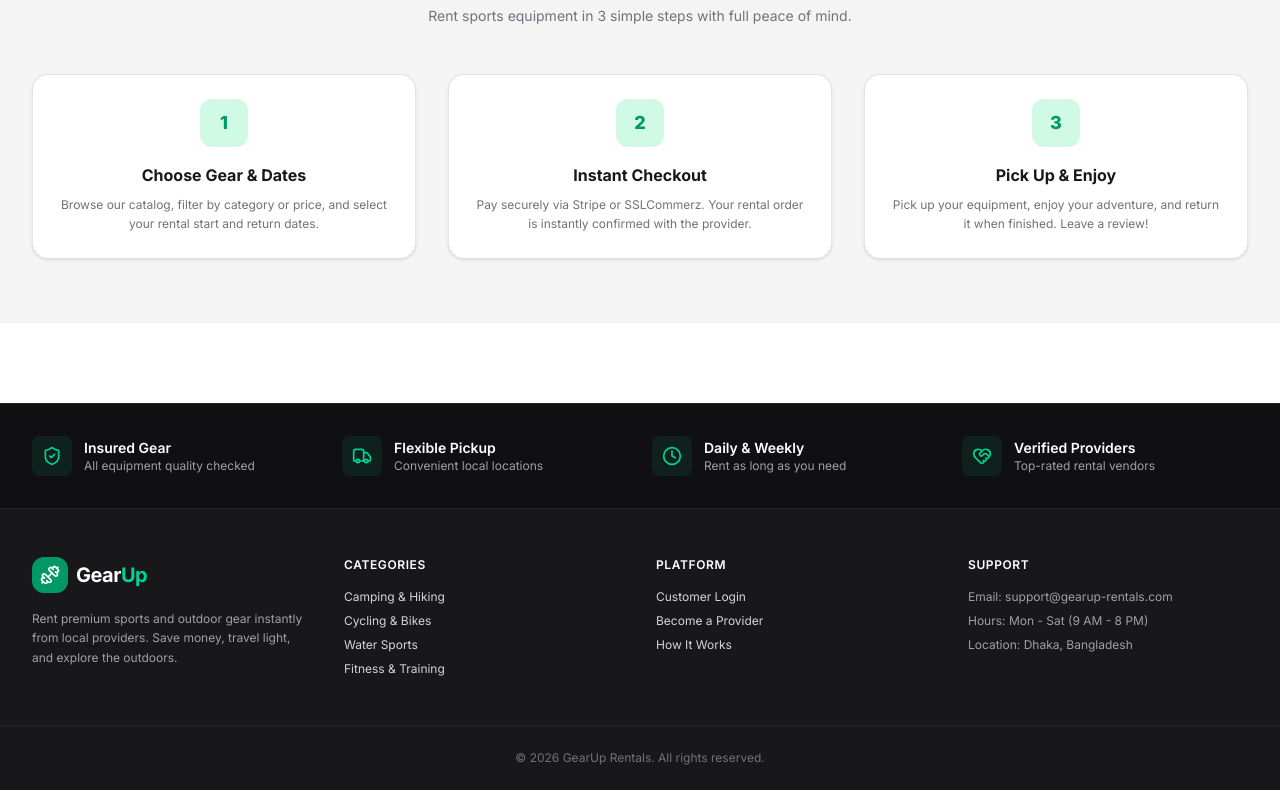
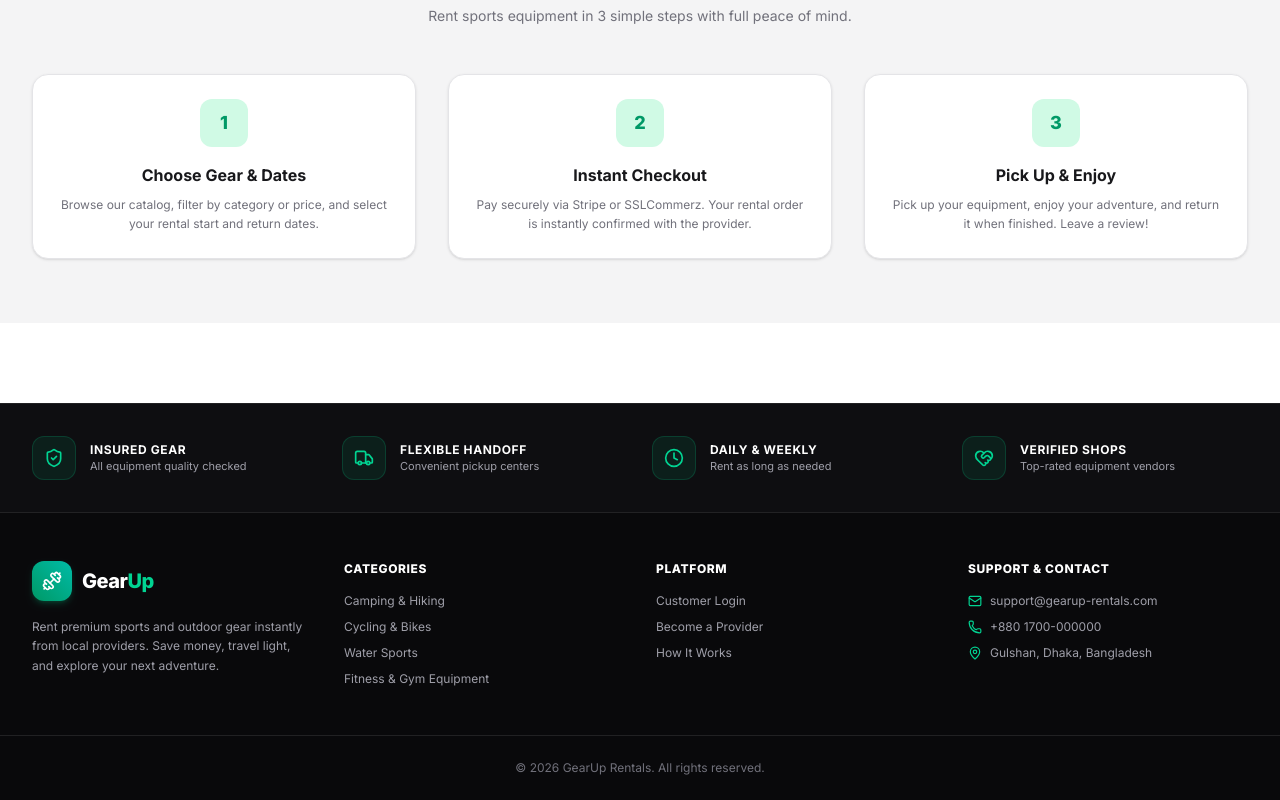
Before and after one commit to MaestroDev-H/B7A5, a Next.js app: page / in a window 1280 px wide. Shown: the part 1921-2721 px from the top of the page. Built offline with nearby package versions, Linux system fonts and the light colour scheme; no server answers.

Commit message:
Add Footer component with trust badges, quick links, and support details

```diff
--- a/src/components/layout/footer.tsx
+++ b/src/components/layout/footer.tsx
@@ -1,98 +1,98 @@
 import React from "react";
 import Link from "next/link";
-import { Dumbbell, ShieldCheck, Truck, Clock, HeartHandshake } from "lucide-react";
+import { Dumbbell, ShieldCheck, Truck, Clock, HeartHandshake, Mail, Phone, MapPin } from "lucide-react";
 
 export const Footer: React.FC = () => {
   return (
-    <footer className="bg-zinc-900 text-zinc-300 border-t border-zinc-800">
-      {/* Feature Badges */}
-      <div className="border-b border-zinc-800 bg-zinc-950/50 py-8">
+    <footer className="bg-zinc-950 text-zinc-300 border-t border-zinc-800/80">
+      {/* Feature Badges Grid */}
+      <div className="border-b border-zinc-800/80 bg-zinc-900/40 py-8">
         <div className="mx-auto max-w-7xl px-4 sm:px-6 lg:px-8 grid grid-cols-2 md:grid-cols-4 gap-6">
-          <div className="flex items-center gap-3">
-            <div className="flex h-10 w-10 shrink-0 items-center justify-center rounded-lg bg-emerald-500/10 text-emerald-400">
+          <div className="flex items-center gap-3.5">
+            <div className="flex h-11 w-11 shrink-0 items-center justify-center rounded-xl bg-emerald-500/10 text-emerald-400 border border-emerald-500/20">
               <ShieldCheck className="h-5 w-5" />
             </div>
             <div>
-              <h4 className="text-sm font-semibold text-white">Insured Gear</h4>
-              <p className="text-xs text-zinc-400">All equipment quality checked</p>
+              <h4 className="text-xs font-bold text-white uppercase tracking-wider">Insured Gear</h4>
+              <p className="text-[11px] text-zinc-400">All equipment quality checked</p>
             </div>
           </div>
-          <div className="flex items-center gap-3">
-            <div className="flex h-10 w-10 shrink-0 items-center justify-center rounded-lg bg-emerald-500/10 text-emerald-400">
+          <div className="flex items-center gap-3.5">
+            <div className="flex h-11 w-11 shrink-0 items-center justify-center rounded-xl bg-emerald-500/10 text-emerald-400 border border-emerald-500/20">
               <Truck className="h-5 w-5" />
             </div>
             <div>
-              <h4 className="text-sm font-semibold text-white">Flexible Pickup</h4>
-              <p className="text-xs text-zinc-400">Convenient local locations</p>
+              <h4 className="text-xs font-bold text-white uppercase tracking-wider">Flexible Handoff</h4>
+              <p className="text-[11px] text-zinc-400">Convenient pickup centers</p>
             </div>
           </div>
-          <div className="flex items-center gap-3">
-            <div className="flex h-10 w-10 shrink-0 items-center justify-center rounded-lg bg-emerald-500/10 text-emerald-400">
+          <div className="flex items-center gap-3.5">
+            <div className="flex h-11 w-11 shrink-0 items-center justify-center rounded-xl bg-emerald-500/10 text-emerald-400 border border-emerald-500/20">
               <Clock className="h-5 w-5" />
             </div>
             <div>
-              <h4 className="text-sm font-semibold text-white">Daily & Weekly</h4>
-              <p className="text-xs text-zinc-400">Rent as long as you need</p>
+              <h4 className="text-xs font-bold text-white uppercase tracking-wider">Daily & Weekly</h4>
+              <p className="text-[11px] text-zinc-400">Rent as long as needed</p>
             </div>
           </div>
-          <div className="flex items-center gap-3">
-            <div className="flex h-10 w-10 shrink-0 items-center justify-center rounded-lg bg-emerald-500/10 text-emerald-400">
+          <div className="flex items-center gap-3.5">
+            <div className="flex h-11 w-11 shrink-0 items-center justify-center rounded-xl bg-emerald-500/10 text-emerald-400 border border-emerald-500/20">
               <HeartHandshake className="h-5 w-5" />
             </div>
             <div>
-              <h4 className="text-sm font-semibold text-white">Verified Providers</h4>
-              <p className="text-xs text-zinc-400">Top-rated rental vendors</p>
+              <h4 className="text-xs font-bold text-white uppercase tracking-wider">Verified Shops</h4>
+              <p className="text-[11px] text-zinc-400">Top-rated equipment vendors</p>
             </div>
           </div>
         </div>
       </div>
 
-      {/* Main Footer content */}
+      {/* Main Footer links */}
       <div className="mx-auto max-w-7xl px-4 py-12 sm:px-6 lg:px-8 grid grid-cols-1 md:grid-cols-4 gap-8">
         <div className="space-y-4 md:col-span-1">
-          <div className="flex items-center gap-2">
-            <div className="flex h-9 w-9 items-center justify-center rounded-xl bg-emerald-600 text-white font-bold">
+          <div className="flex items-center gap-2.5">
+            <div className="flex h-10 w-10 items-center justify-center rounded-xl bg-gradient-to-tr from-emerald-600 to-teal-500 text-white font-bold shadow-md shadow-emerald-500/20">
               <Dumbbell className="h-5 w-5" />
             </div>
-            <span className="text-xl font-bold text-white tracking-tight">
+            <span className="text-xl font-extrabold text-white tracking-tight">
               Gear<span className="text-emerald-400">Up</span>
             </span>
           </div>
           <p className="text-xs text-zinc-400 leading-relaxed">
-            Rent premium sports and outdoor gear instantly from local providers. Save money, travel light, and explore the outdoors.
+            Rent premium sports and outdoor gear instantly from local providers. Save money, travel light, and explore your next adventure.
           </p>
         </div>
 
         <div>
-          <h3 className="text-xs font-semibold uppercase tracking-wider text-white">Categories</h3>
-          <ul className="mt-4 space-y-2 text-xs">
-            <li><Link href="/#gear-catalog" className="hover:text-emerald-400">Camping & Hiking</Link></li>
-            <li><Link href="/#gear-catalog" className="hover:text-emerald-400">Cycling & Bikes</Link></li>
-            <li><Link href="/#gear-catalog" className="hover:text-emerald-400">Water Sports</Link></li>
-            <li><Link href="/#gear-catalog" className="hover:text-emerald-400">Fitness & Training</Link></li>
+          <h3 className="text-xs font-extrabold uppercase tracking-wider text-white">Categories</h3>
+          <ul className="mt-4 space-y-2.5 text-xs text-zinc-400">
+            <li><Link href="/#gear-catalog" className="hover:text-emerald-400 transition-colors">Camping & Hiking</Link></li>
+            <li><Link href="/#gear-catalog" className="hover:text-emerald-400 transition-colors">Cycling & Bikes</Link></li>
+            <li><Link href="/#gear-catalog" className="hover:text-emerald-400 transition-colors">Water Sports</Link></li>
+            <li><Link href="/#gear-catalog" className="hover:text-emerald-400 transition-colors">Fitness & Gym Equipment</Link></li>
           </ul>
         </div>
 
         <div>
-          <h3 className="text-xs font-semibold uppercase tracking-wider text-white">Platform</h3>
-          <ul className="mt-4 space-y-2 text-xs">
-            <li><Link href="/login" className="hover:text-emerald-400">Customer Login</Link></li>
-            <li><Link href="/register?role=PROVIDER" className="hover:text-emerald-400">Become a Provider</Link></li>
-            <li><Link href="/#how-it-works" className="hover:text-emerald-400">How It Works</Link></li>
+          <h3 className="text-xs font-extrabold uppercase tracking-wider text-white">Platform</h3>
+          <ul className="mt-4 space-y-2.5 text-xs text-zinc-400">
+            <li><Link href="/login" className="hover:text-emerald-400 transition-colors">Customer Login</Link></li>
+            <li><Link href="/register?role=PROVIDER" className="hover:text-emerald-400 transition-colors">Become a Provider</Link></li>
+            <li><Link href="/#how-it-works" className="hover:text-emerald-400 transition-colors">How It Works</Link></li>
           </ul>
         </div>
 
         <div>
-          <h3 className="text-xs font-semibold uppercase tracking-wider text-white">Support</h3>
-          <ul className="mt-4 space-y-2 text-xs text-zinc-400">
-            <li>Email: support@gearup-rentals.com</li>
-            <li>Hours: Mon - Sat (9 AM - 8 PM)</li>
-            <li>Location: Dhaka, Bangladesh</li>
+          <h3 className="text-xs font-extrabold uppercase tracking-wider text-white">Support & Contact</h3>
+          <ul className="mt-4 space-y-2.5 text-xs text-zinc-400">
+            <li className="flex items-center gap-2"><Mail className="h-3.5 w-3.5 text-emerald-400" /> support@gearup-rentals.com</li>
+            <li className="flex items-center gap-2"><Phone className="h-3.5 w-3.5 text-emerald-400" /> +880 1700-000000</li>
+            <li className="flex items-center gap-2"><MapPin className="h-3.5 w-3.5 text-emerald-400" /> Gulshan, Dhaka, Bangladesh</li>
           </ul>
         </div>
       </div>
 
-      <div className="border-t border-zinc-800 py-6 text-center text-xs text-zinc-500">
+      <div className="border-t border-zinc-800/80 py-6 text-center text-xs text-zinc-500">
         © {new Date().getFullYear()} GearUp Rentals. All rights reserved.
       </div>
     </footer>
```
